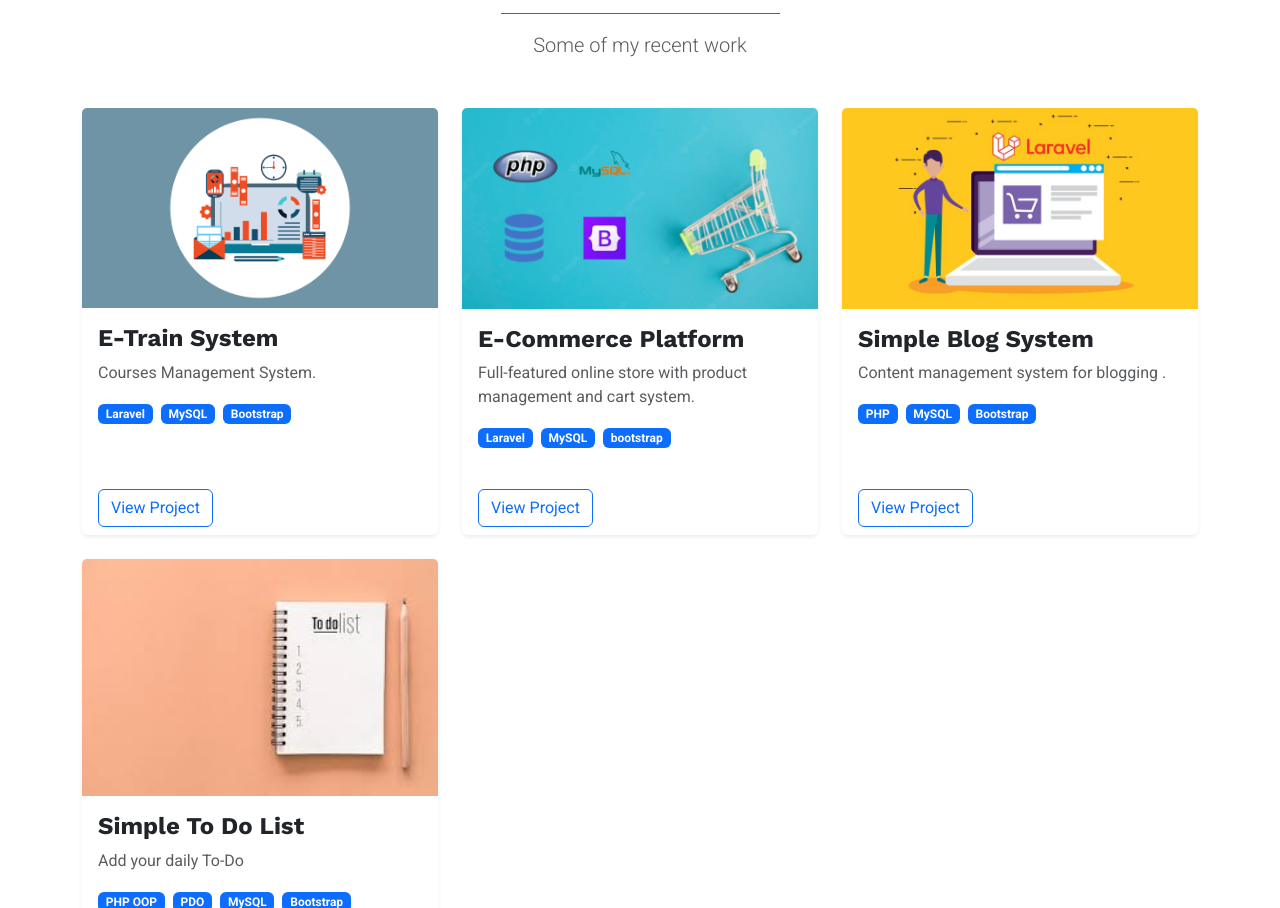
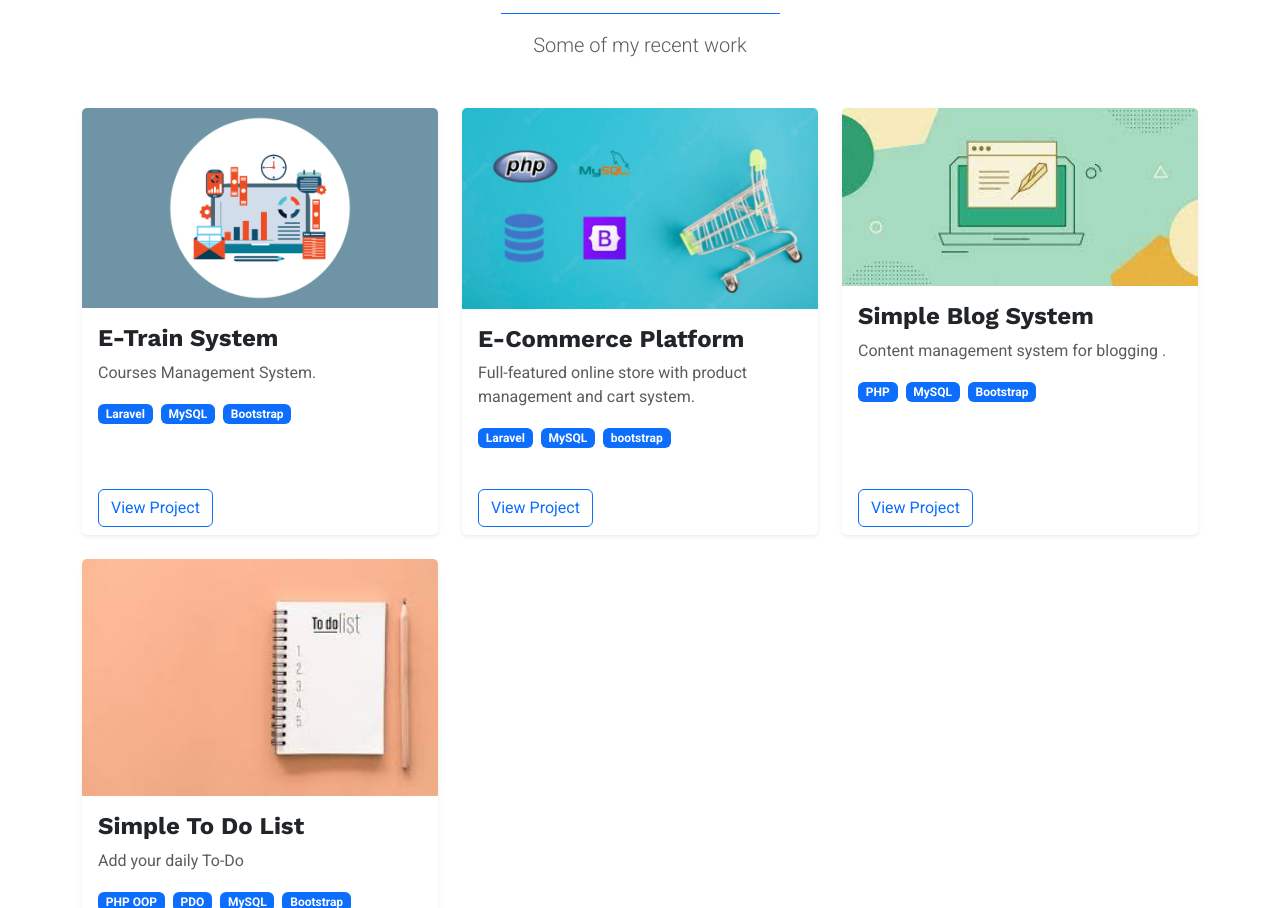
Before and after one commit to Alfawakhry2/Portofollio, a plain HTML site: page index.html in a window 1280 px wide. Shown: the part 1944-2852 px from the top of the page. Drawn offline with nearby package versions, Linux system fonts and the light colour scheme.

Commit message:
update image of blog

```diff
--- a/index.html
+++ b/index.html
@@ -394,7 +394,7 @@
 
                 <div class="col-md-6 col-lg-4">
                     <div class="card project-card border-0 shadow-sm h-100">
-                        <img src="images/lara.jpg" class="card-img-top" alt="Blog Project">
+                        <img src="images/blog.jpeg" class="card-img-top" alt="Blog Project">
                         <div class="card-body">
                             <h4 class="card-title">Simple Blog System</h4>
                             <p class="card-text text-muted">
```
Also changed, not shown: images/blog.jpeg (added).
